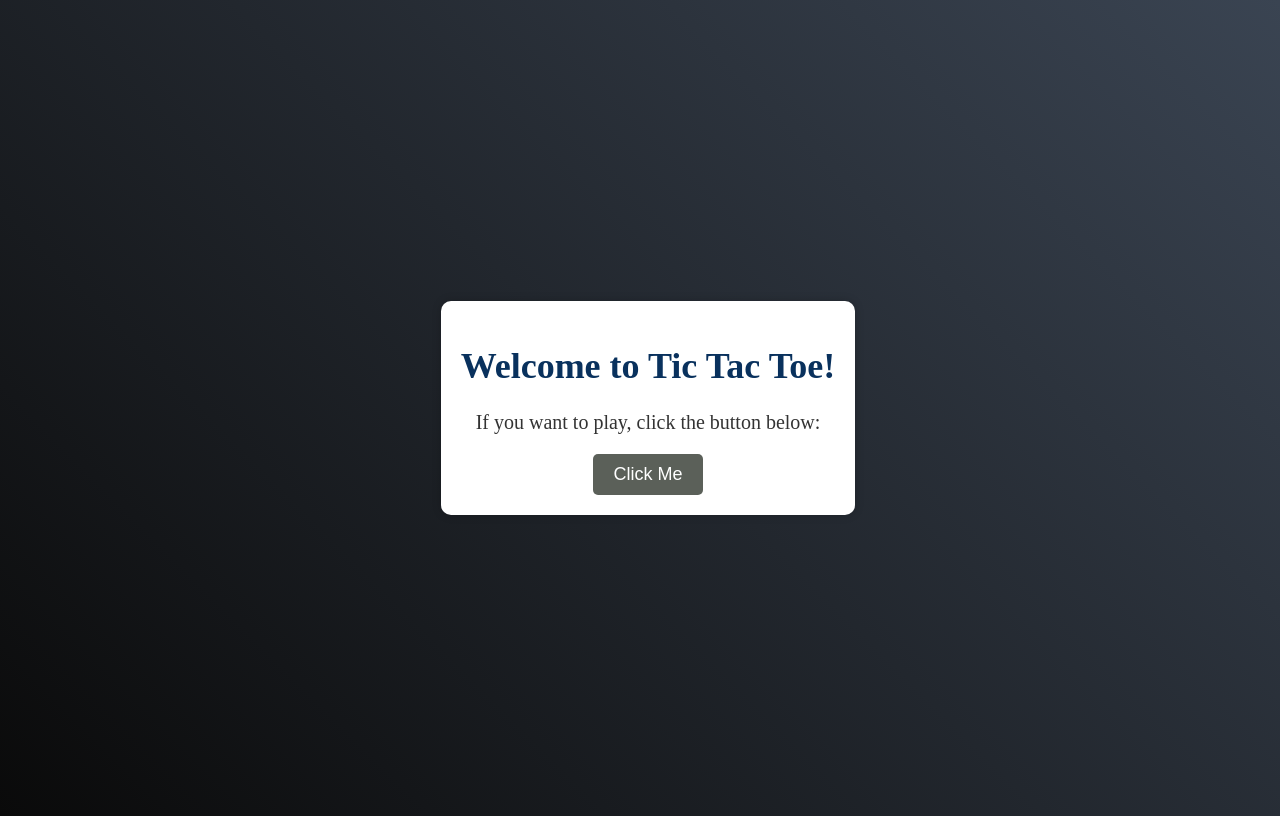
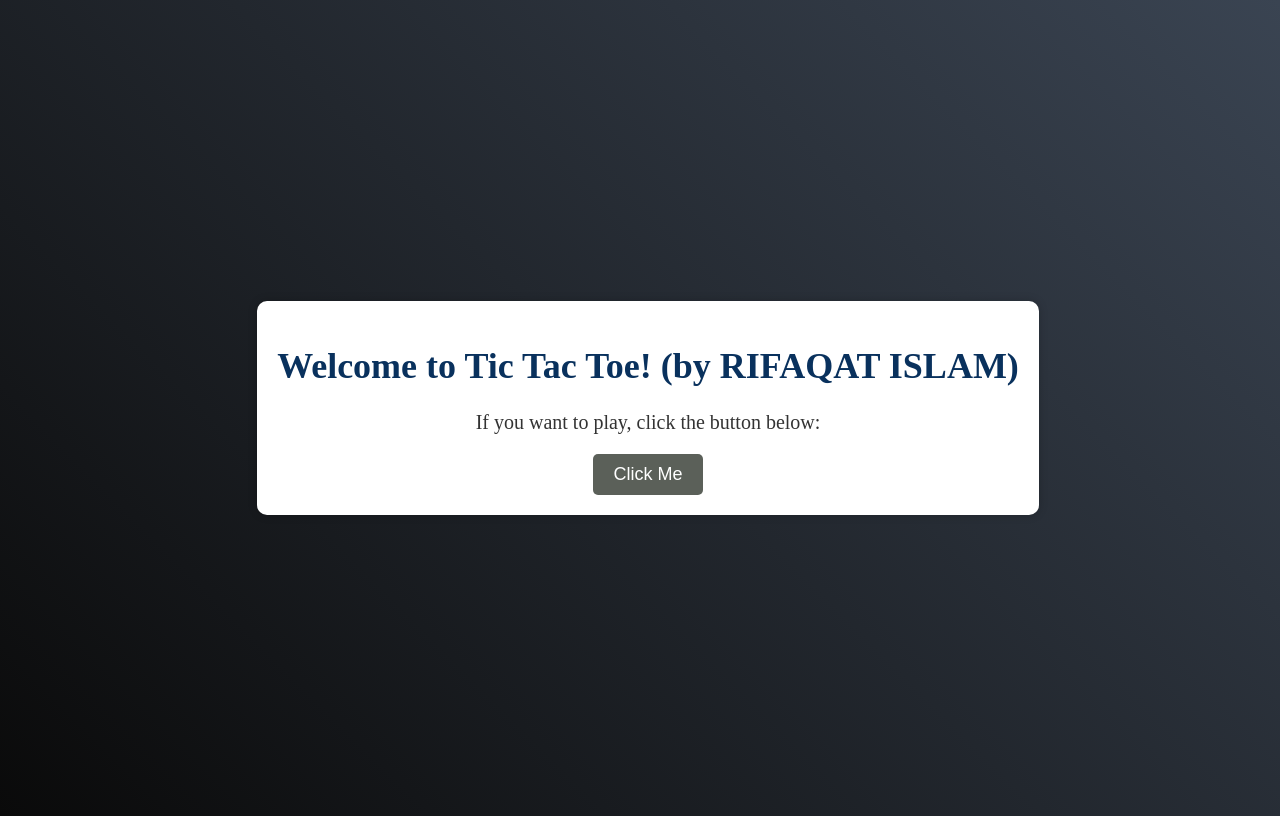
Before and after one commit to RIFAQAT6244/tic-tac-toe, a website: page index.html in a window 1280 px wide. Drawn offline with Linux system fonts and the light colour scheme.

Commit message:
index.html

```diff
--- a/index.html
+++ b/index.html
@@ -8,7 +8,7 @@
 </head>
 <body>
     <div id="container">
-        <h1>Welcome to Tic Tac Toe!</h1>
+        <h1>Welcome to Tic Tac Toe! (by RIFAQAT ISLAM)</h1>
         <p>If you want to play, click the button below:</p>
         <button id="start-button">Click Me</button>
     </div>
```
